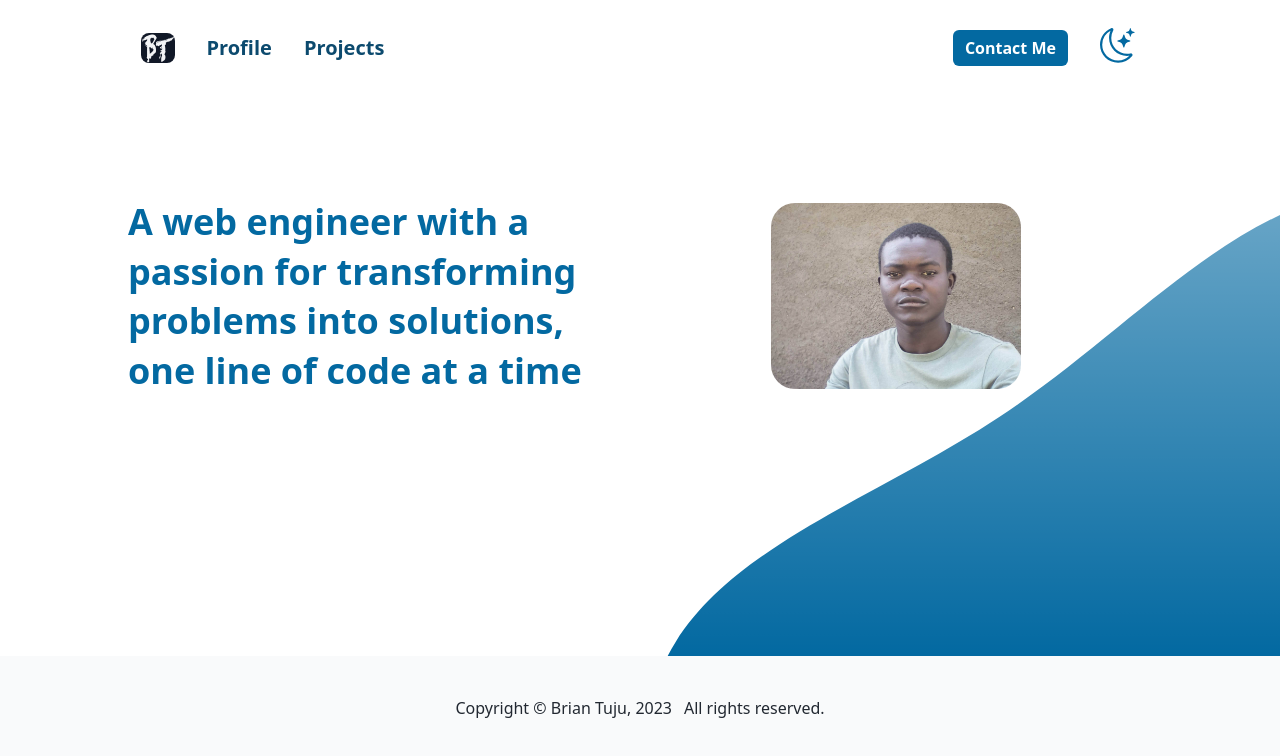
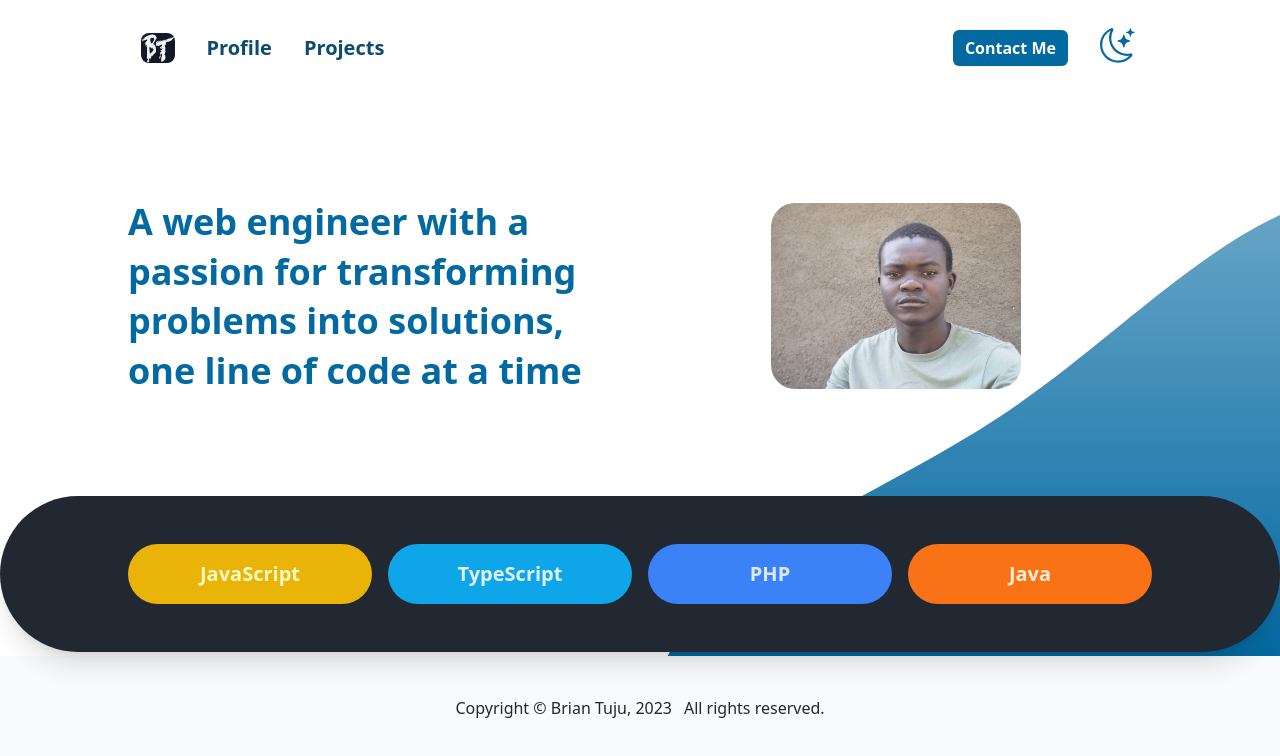
Before and after one commit to briantuju/briantuju, a Next.js app: page / in a window 1280 px wide. Shown: the top 756 px of the page. Built offline with nearby package versions, Linux system fonts and the light colour scheme.

Commit message:
Add my skills

```diff
--- /dev/null
+++ b/components/misc/SkillBadge.tsx
@@ -0,0 +1,23 @@
+const skillThemeVariants = {
+  blue: 'text-blue-100 bg-blue-500',
+  sky: 'text-sky-100 bg-sky-500',
+  yellow: 'text-yellow-100 bg-yellow-500',
+  orange: 'text-orange-100 bg-orange-500',
+}
+
+export type SkillBadgeType = {
+  text: string
+  theme: keyof typeof skillThemeVariants
+}
+
+const SkillBadge = ({ text, theme }: SkillBadgeType) => {
+  return (
+    <div
+      className={`min-w-max p-4 font-bold text-xl rounded-full ${skillThemeVariants[theme]}`}
+    >
+      {text}
+    </div>
+  )
+}
+
+export default SkillBadge
--- a/pages/index.tsx
+++ b/pages/index.tsx
@@ -3,6 +3,15 @@ import { NextPage } from 'next'
 
 import myImage from '/public/img/me.jpg'
 import Container from '@/components/misc/Container'
+import SkillBadge, { SkillBadgeType } from '@/components/misc/SkillBadge'
+
+const skills = ['JavaScript', 'TypeScript', 'PHP', 'Java']
+const skillTheme: SkillBadgeType['theme'][] = [
+  'yellow',
+  'sky',
+  'blue',
+  'orange',
+]
 
 const Home: NextPage = () => {
   return (
@@ -33,6 +42,22 @@ const Home: NextPage = () => {
           </div>
         </div>
       </Container>
+
+      <section className="skills_badge_section w-full py-12 bg-dark dark:bg-dark md:rounded-full text-center shadow-xl">
+        <Container>
+          <div className="overflow-x-auto">
+            <div className="grid gap-4 grid-cols-4 items-center min-w-max">
+              {skills.map((skill, index) => (
+                <SkillBadge
+                  key={skill}
+                  text={skill}
+                  theme={skillTheme[index]}
+                />
+              ))}
+            </div>
+          </div>
+        </Container>
+      </section>
     </div>
   )
 }
```
